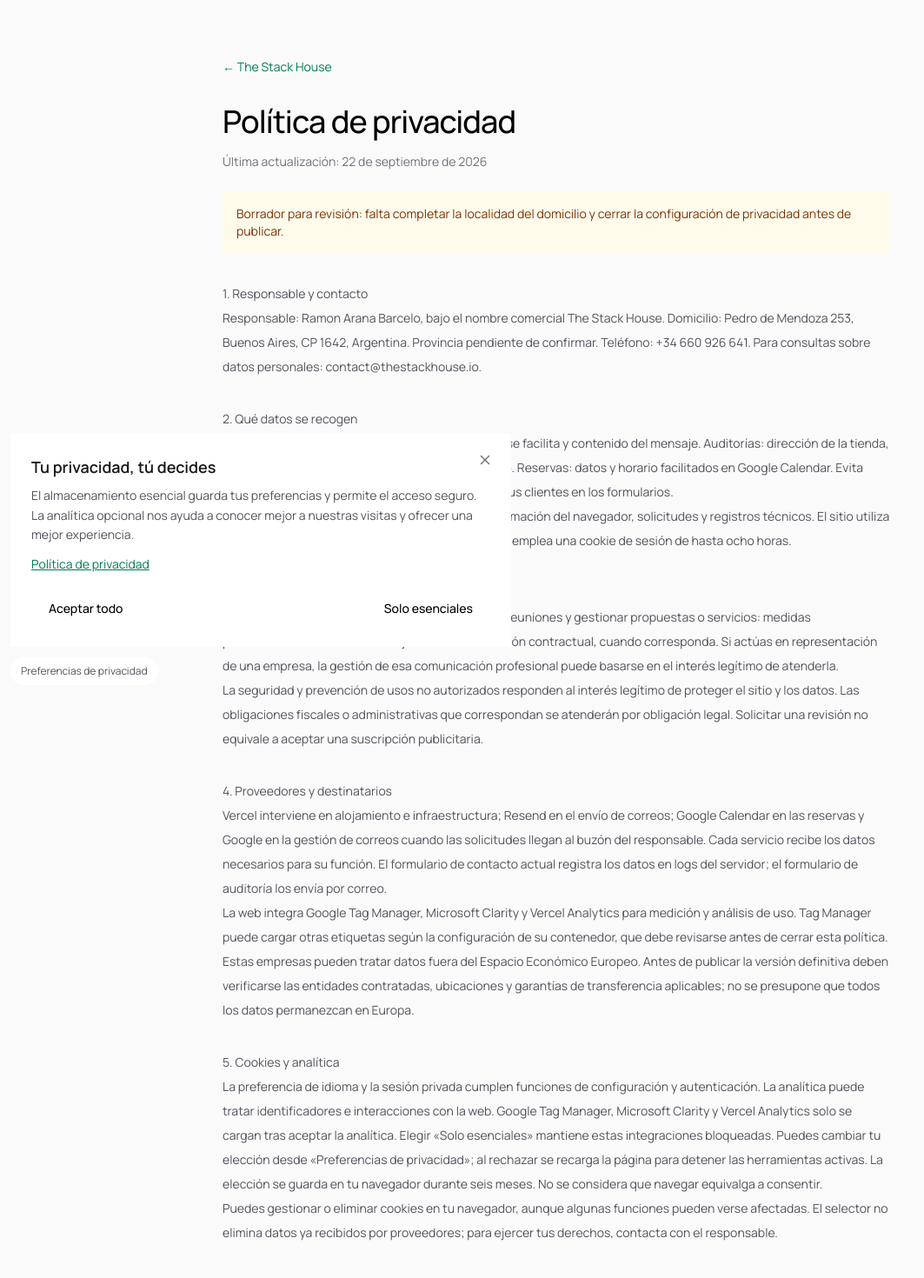
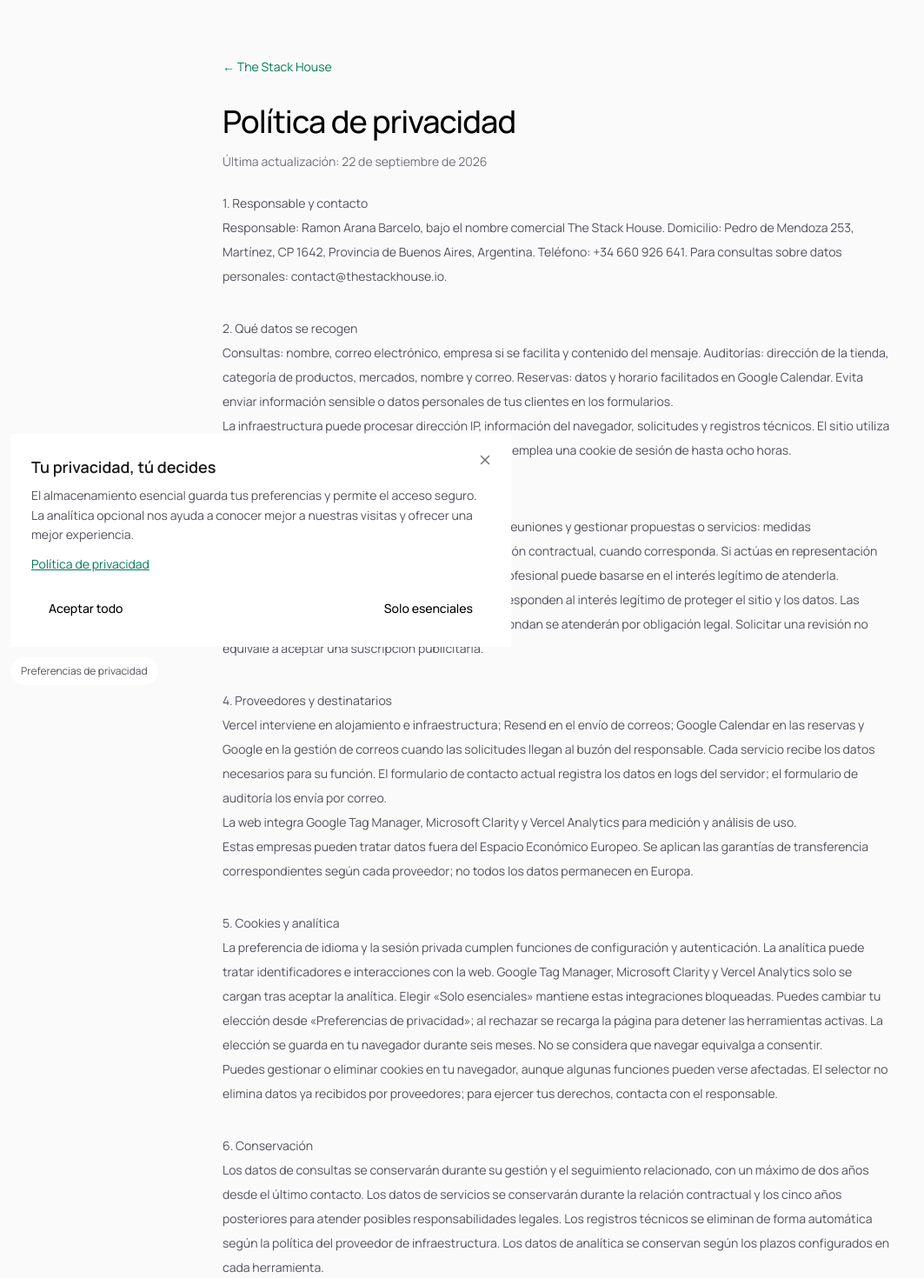
Before and after one commit to reymondar/fintech-26, a Next.js app: page /privacidad in a window 1280 px wide. Shown: the top 1470 px of the page at 87% size, without its empty margins (0-1063 px from the left). Built offline with nearby package versions, Linux system fonts and the light colour scheme.

Commit message:
todo listo

```diff
--- a/app/privacidad/page.tsx
+++ b/app/privacidad/page.tsx
@@ -2,12 +2,12 @@ import type { Metadata } from 'next'
 import { LegalDocument } from '@/components/legal-document'
 export const metadata:Metadata={title:'Política de privacidad',description:'Información sobre el tratamiento de datos en The Stack House.',alternates:{canonical:'https://thestackhouse.io/privacidad'},robots:{index:false,follow:true}}
 export default function PrivacyPage(){return <LegalDocument title="Política de privacidad">
-<section><h2>1. Responsable y contacto</h2><p>Responsable: Ramon Arana Barcelo, bajo el nombre comercial The Stack House. Domicilio: Pedro de Mendoza 253, Buenos Aires, CP 1642, Argentina. Provincia pendiente de confirmar. Teléfono: +34 660 926 641. Para consultas sobre datos personales: <a href="mailto:contact@thestackhouse.io">contact@thestackhouse.io</a>.</p></section>
+<section><h2>1. Responsable y contacto</h2><p>Responsable: Ramon Arana Barcelo, bajo el nombre comercial The Stack House. Domicilio: Pedro de Mendoza 253, Martínez, CP 1642, Provincia de Buenos Aires, Argentina. Teléfono: +34 660 926 641. Para consultas sobre datos personales: <a href="mailto:contact@thestackhouse.io">contact@thestackhouse.io</a>.</p></section>
 <section><h2>2. Qué datos se recogen</h2><p>Consultas: nombre, correo electrónico, empresa si se facilita y contenido del mensaje. Auditorías: dirección de la tienda, categoría de productos, mercados, nombre y correo. Reservas: datos y horario facilitados en Google Calendar. Evita enviar información sensible o datos personales de tus clientes en los formularios.</p><p>La infraestructura puede procesar dirección IP, información del navegador, solicitudes y registros técnicos. El sitio utiliza una preferencia de idioma; el área privada de correo emplea una cookie de sesión de hasta ocho horas.</p></section>
 <section><h2>3. Para qué se utilizan y base jurídica</h2><p>Atender solicitudes, preparar revisiones, coordinar reuniones y gestionar propuestas o servicios: medidas precontractuales solicitadas o ejecución de la relación contractual, cuando corresponda. Si actúas en representación de una empresa, la gestión de esa comunicación profesional puede basarse en el interés legítimo de atenderla.</p><p>La seguridad y prevención de usos no autorizados responden al interés legítimo de proteger el sitio y los datos. Las obligaciones fiscales o administrativas que correspondan se atenderán por obligación legal. Solicitar una revisión no equivale a aceptar una suscripción publicitaria.</p></section>
-<section><h2>4. Proveedores y destinatarios</h2><p>Vercel interviene en alojamiento e infraestructura; Resend en el envío de correos; Google Calendar en las reservas y Google en la gestión de correos cuando las solicitudes llegan al buzón del responsable. Cada servicio recibe los datos necesarios para su función. El formulario de contacto actual registra los datos en logs del servidor; el formulario de auditoría los envía por correo.</p><p>La web integra Google Tag Manager, Microsoft Clarity y Vercel Analytics para medición y análisis de uso. Tag Manager puede cargar otras etiquetas según la configuración de su contenedor, que debe revisarse antes de cerrar esta política.</p><p>Estas empresas pueden tratar datos fuera del Espacio Económico Europeo. Antes de publicar la versión definitiva deben verificarse las entidades contratadas, ubicaciones y garantías de transferencia aplicables; no se presupone que todos los datos permanezcan en Europa.</p></section>
+<section><h2>4. Proveedores y destinatarios</h2><p>Vercel interviene en alojamiento e infraestructura; Resend en el envío de correos; Google Calendar en las reservas y Google en la gestión de correos cuando las solicitudes llegan al buzón del responsable. Cada servicio recibe los datos necesarios para su función. El formulario de contacto actual registra los datos en logs del servidor; el formulario de auditoría los envía por correo.</p><p>La web integra Google Tag Manager, Microsoft Clarity y Vercel Analytics para medición y análisis de uso.</p><p>Estas empresas pueden tratar datos fuera del Espacio Económico Europeo. Se aplican las garantías de transferencia correspondientes según cada proveedor; no todos los datos permanecen en Europa.</p></section>
 <section><h2>5. Cookies y analítica</h2><p>La preferencia de idioma y la sesión privada cumplen funciones de configuración y autenticación. La analítica puede tratar identificadores e interacciones con la web. Google Tag Manager, Microsoft Clarity y Vercel Analytics solo se cargan tras aceptar la analítica. Elegir «Solo esenciales» mantiene estas integraciones bloqueadas. Puedes cambiar tu elección desde «Preferencias de privacidad»; al rechazar se recarga la página para detener las herramientas activas. La elección se guarda en tu navegador durante seis meses. No se considera que navegar equivalga a consentir.</p><p>Puedes gestionar o eliminar cookies en tu navegador, aunque algunas funciones pueden verse afectadas. El selector no elimina datos ya recibidos por proveedores; para ejercer tus derechos, contacta con el responsable.</p></section>
-<section><h2>6. Conservación</h2><p>Los datos de consultas se conservarán durante su gestión y el seguimiento relacionado; los de servicios, durante la relación y los plazos legales aplicables o necesarios para atender responsabilidades. Deben concretarse los periodos de eliminación de correos, registros y analítica antes de aprobar esta política. No se ha establecido aquí un plazo ficticio ni una eliminación automática que el sistema no realiza.</p></section>
+<section><h2>6. Conservación</h2><p>Los datos de consultas se conservarán durante su gestión y el seguimiento relacionado, con un máximo de dos años desde el último contacto. Los datos de servicios se conservarán durante la relación contractual y los cinco años posteriores para atender posibles responsabilidades legales. Los registros técnicos se eliminan de forma automática según la política del proveedor de infraestructura. Los datos de analítica se conservan según los plazos configurados en cada herramienta.</p></section>
 <section><h2>7. Tus derechos</h2><p>La Ley argentina 25.326 reconoce los derechos de acceso, rectificación, actualización y, cuando corresponda, supresión o confidencialidad de tus datos personales. Puedes ejercerlos a través del correo de contacto del responsable.</p><p>Cuando resulte aplicable el RGPD, puedes solicitar acceso, rectificación, supresión, oposición, limitación o portabilidad, según las condiciones de cada derecho, y retirar el consentimiento para los tratamientos basados en él. Escribe a <a href="mailto:contact@thestackhouse.io">contact@thestackhouse.io</a>; solo se solicitará información adicional de identidad si es necesaria.</p><p>Puedes reclamar ante la autoridad de protección de datos competente, incluida la de tu residencia habitual, lugar de trabajo o lugar de la supuesta infracción. En Argentina, puedes acudir a la <a href="https://www.argentina.gob.ar/aaip/datospersonales/derechos" target="_blank" rel="noopener noreferrer">Agencia de Acceso a la Información Pública (AAIP)</a>.</p></section>
 <section><h2>8. Alcance</h2><p>Esta política cubre la web y las comunicaciones relacionadas. Los tratamientos de datos de compradores realizados por cuenta de clientes en proyectos de ecommerce requieren condiciones e instrucciones específicas. Los servicios externos enlazados, incluido LinkedIn, tienen sus propias políticas.</p></section>
 </LegalDocument>}
--- a/components/legal-document.tsx
+++ b/components/legal-document.tsx
@@ -1,4 +1,4 @@
 import type { ReactNode } from 'react'
 export function LegalDocument({title,children}:{title:string;children:ReactNode}){
- return <main className="min-h-screen bg-zinc-50 px-5 py-16"><article className="mx-auto max-w-3xl"><a href="/es" className="text-sm text-emerald-700 hover:underline">← The Stack House</a><h1 className="mb-4 mt-8 text-4xl font-medium tracking-tight">{title}</h1><p className="mb-6 text-sm text-zinc-500">Última actualización: 22 de septiembre de 2026</p><p className="mb-8 rounded-xl border border-amber-200 bg-amber-50 p-4 text-sm text-amber-900">Borrador para revisión: falta completar la localidad del domicilio y cerrar la configuración de privacidad antes de publicar.</p><div className="space-y-8 text-sm leading-7 text-zinc-600 [&_h2]:mb-2 [&_h2]:text-xl [&_h2]:font-medium [&_h2]:text-zinc-900 [&_a]:text-emerald-700 [&_a]:underline">{children}</div><nav className="mt-12 flex gap-6 border-t border-zinc-200 pt-6 text-sm text-emerald-700"><a href="/aviso-legal">Aviso legal</a><a href="/privacidad">Privacidad</a><a href="mailto:contact@thestackhouse.io">Contacto</a></nav></article></main>
+ return <main className="min-h-screen bg-zinc-50 px-5 py-16"><article className="mx-auto max-w-3xl"><a href="/es" className="text-sm text-emerald-700 hover:underline">← The Stack House</a><h1 className="mb-4 mt-8 text-4xl font-medium tracking-tight">{title}</h1><p className="mb-6 text-sm text-zinc-500">Última actualización: 22 de septiembre de 2026</p><div className="space-y-8 text-sm leading-7 text-zinc-600 [&_h2]:mb-2 [&_h2]:text-xl [&_h2]:font-medium [&_h2]:text-zinc-900 [&_a]:text-emerald-700 [&_a]:underline">{children}</div><nav className="mt-12 flex gap-6 border-t border-zinc-200 pt-6 text-sm text-emerald-700"><a href="/aviso-legal">Aviso legal</a><a href="/privacidad">Privacidad</a><a href="mailto:contact@thestackhouse.io">Contacto</a></nav></article></main>
 }
--- a/content/posts/agentes-ia-como-eligen-software.mdx
+++ b/content/posts/agentes-ia-como-eligen-software.mdx
@@ -7,6 +7,7 @@ category: "GEO"
 author: "Ramón Arana"
 readTime: "7 min"
 keywords: ["agentes de IA", "software recomendado por IA", "descubrimiento de software", "comercio agéntico", "GEO para software", "marketplace de software"]
+draft: true
 ---
 
 _Actualizado el 16 de septiembre de 2026._
--- a/lib/posts.ts
+++ b/lib/posts.ts
@@ -14,6 +14,7 @@ export type PostMeta = {
   author: string
   readTime: string
   keywords?: string[]
+  draft?: boolean
 }
 
 export type Post = PostMeta & {
@@ -30,6 +31,7 @@ export function getAllPosts(): PostMeta[] {
       const { data } = matter(raw)
       return { slug, ...data } as PostMeta
     })
+    .filter((p) => !p.draft)
     .sort((a, b) => new Date(b.date).getTime() - new Date(a.date).getTime())
 }
 
```
Also changed, not shown: components/privacy-controls.tsx (+1 -1 lines).
